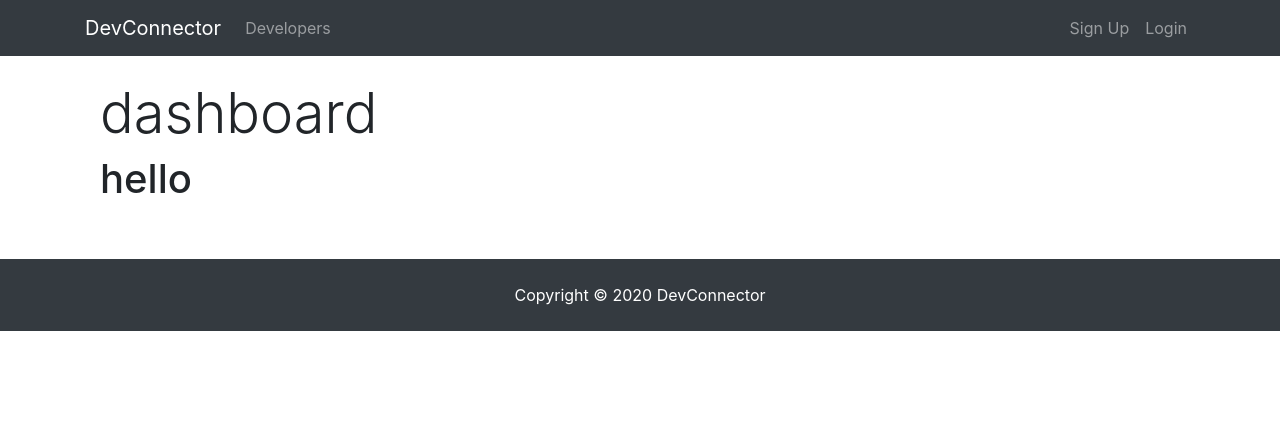
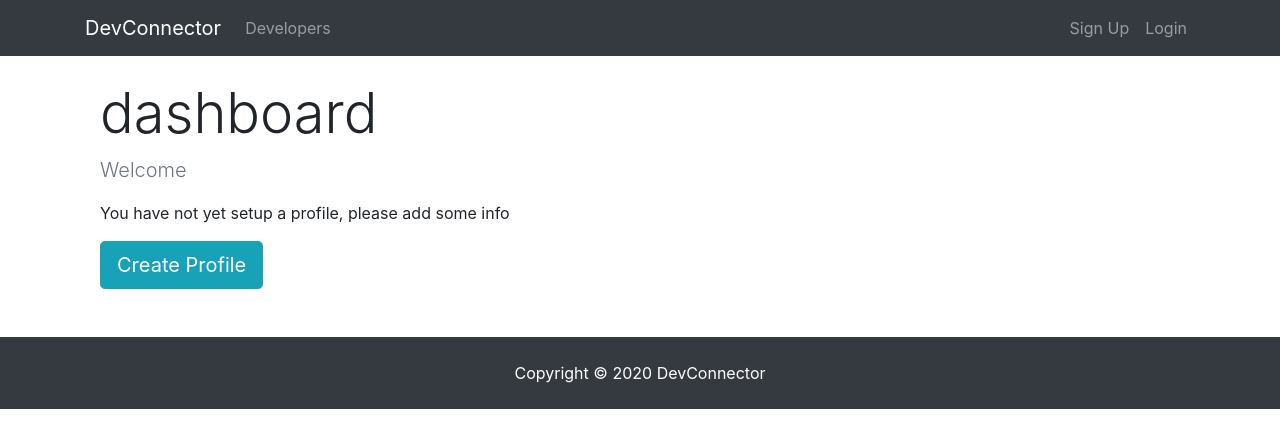
Before and after one commit to TamarAsashvili/devconnector, a React (Create React App) app in the folder client/: page /dashboard in a window 1280 px wide. Shown: the top 448 px of the page. Built offline with nearby package versions, Linux system fonts and the light colour scheme; no server answers.

Commit message:
Dashboard start

```diff
--- a/client/src/components/dashboard/Dashboard.jsx
+++ b/client/src/components/dashboard/Dashboard.jsx
@@ -3,6 +3,7 @@ import PropTypes from 'prop-types'
 import { connect } from 'react-redux';
 import { getCurrentProfile } from '../../action/profileAction'
 import Spinner from '../common/Spinner'
+import { Link } from 'react-router-dom'
 
 
 class Dashboard extends Component {
@@ -12,7 +13,7 @@ class Dashboard extends Component {
     }
 
     render() {
-        // const { user } = this.props.auth;
+        const { user } = this.props.auth;
         const { profile, loading } = this.props.profile;
 
         let dashboardContent;
@@ -21,7 +22,21 @@ class Dashboard extends Component {
             dashboardContent = <Spinner />
 
         } else {
-            dashboardContent = <h1>hello</h1>
+            //Chack if login user has profile data
+            if (Object.keys(profile).length > 0) {
+                dashboardContent = <h4> TODO :  Dispaly Profile</h4>
+            } else {
+                // user is logged in but no profile
+                dashboardContent = (
+                    <div>
+                        <p className="lead text-muted">Welcome {user.name}</p>
+                        <p>You have not yet setup a profile, please add some info</p>
+                        <Link to='/create-profile' className='btn btn-lg btn-info' >
+                            Create Profile
+                    </Link>
+                    </div>
+                );
+            }
         }
 
         return (
```
